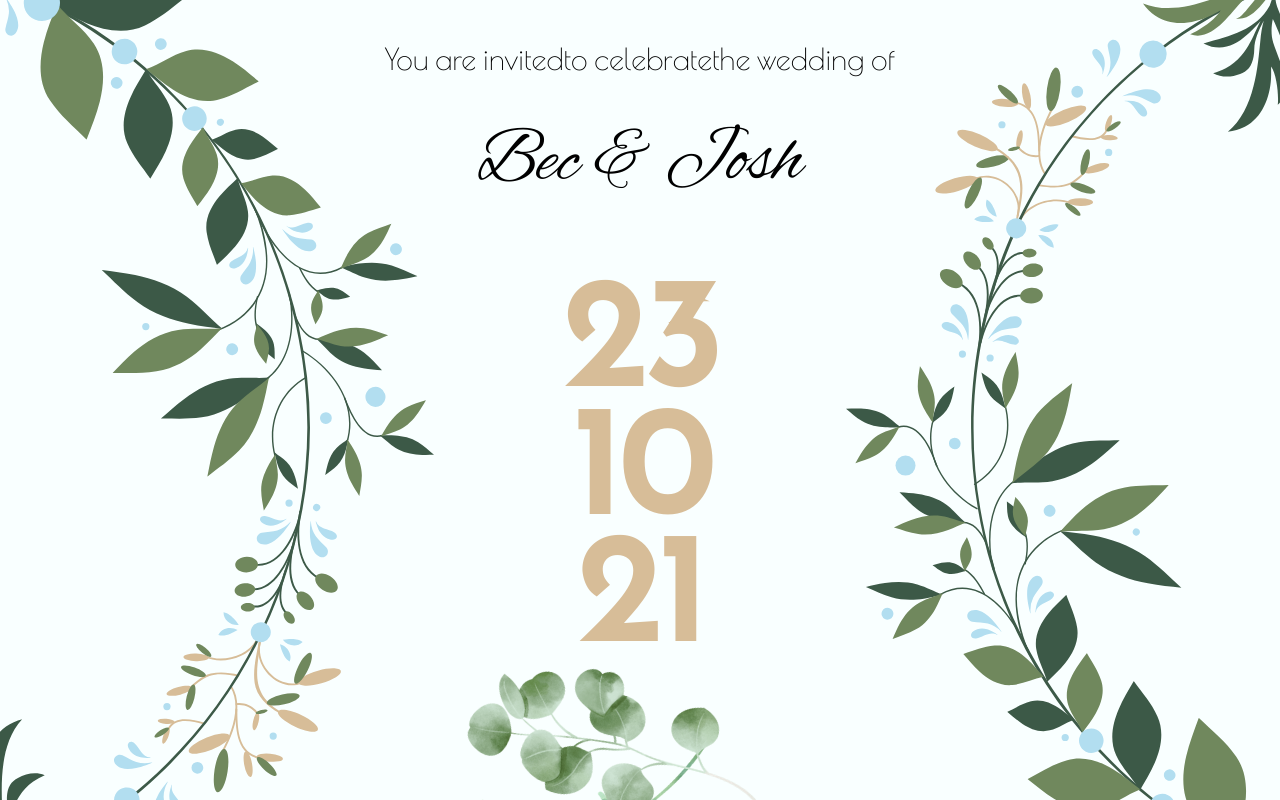
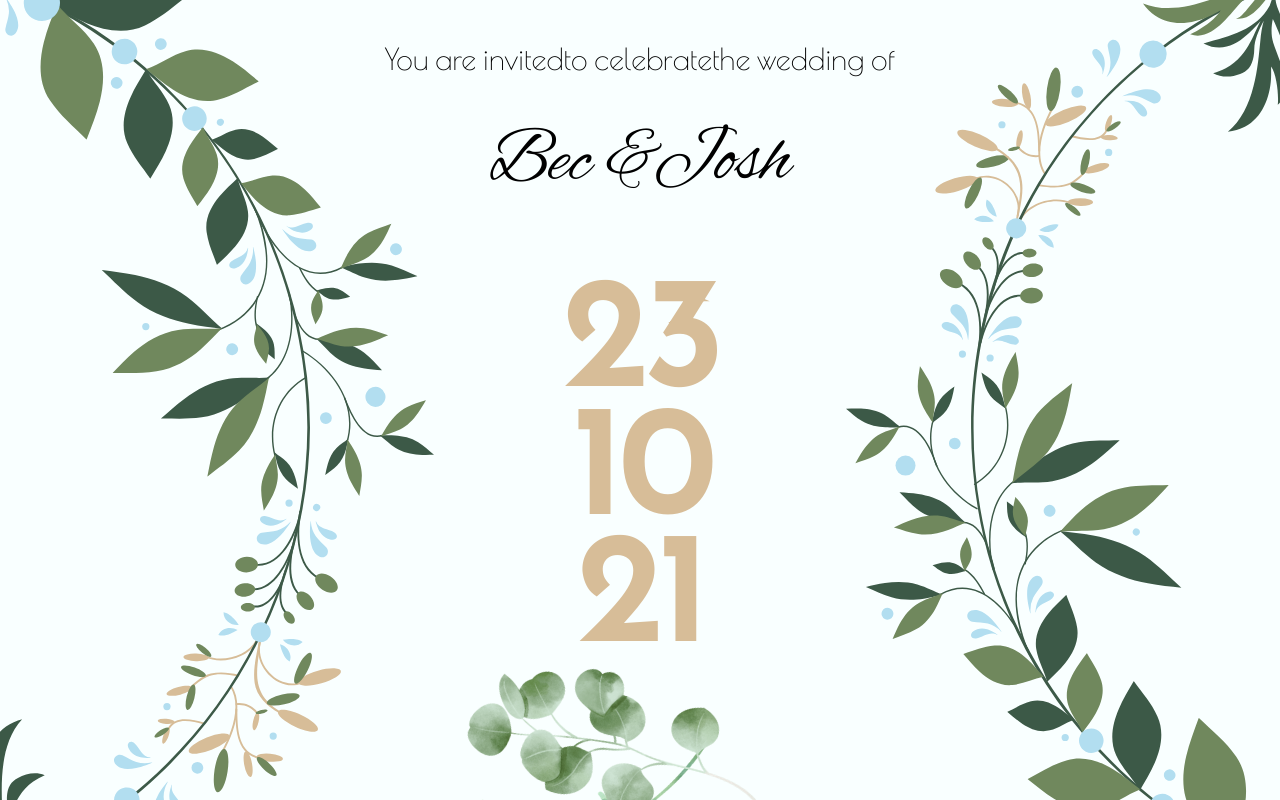
Before and after one commit to JP-Ellis/wedding-website, a Nuxt app: page / in a window 1280 px wide. Shown: the top 800 px of the page. Built offline with nearby package versions, Linux system fonts and the light colour scheme; what @braid/vue-formulate would draw is missing.

Commit message:
Decrease spacing between '&' and 'Josh'

```diff
--- a/components/Landing.vue
+++ b/components/Landing.vue
@@ -7,7 +7,9 @@
         <span>the wedding of</span>
       </div>
     </div>
-    <div class="names"><div>Bec &amp; Josh</div></div>
+    <div class="names">
+      <div>Bec &amp;<span style="margin-right: -1ex"></span> Josh</div>
+    </div>
     <div class="date">23<br />10<br />21</div>
     <div></div>
     <div></div>
```
